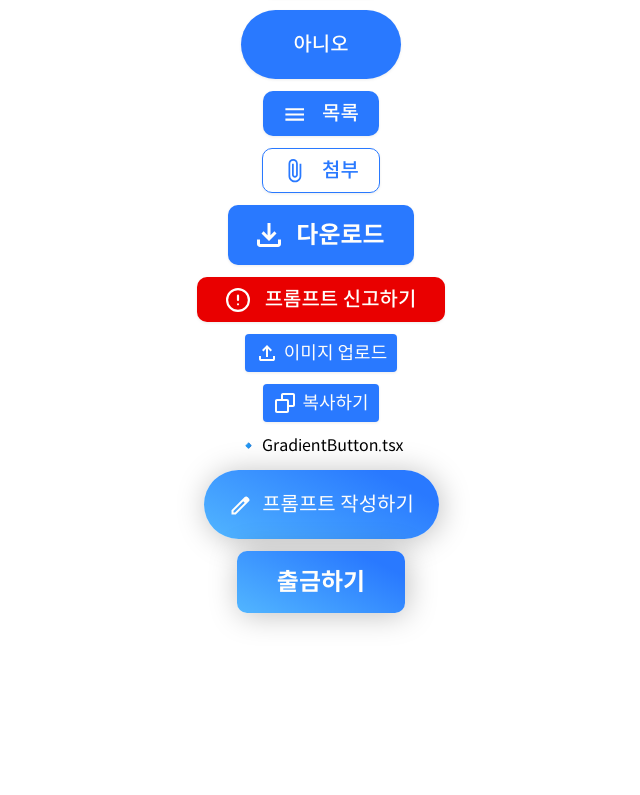
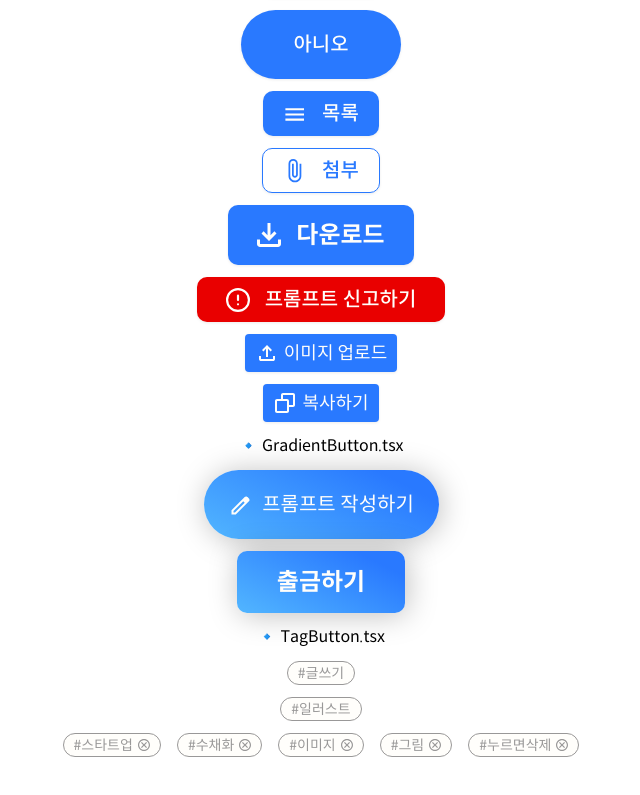
Before and after one commit to PromptPlace/PromtPlace-FE, a React (Vite) app: page /test in a window 1280 px wide. Shown: the part 788-1583 px from the top of the page, without its empty margins (319-959 px from the left). Before the commit the page ends 1441 px from the top, so only its background shows below. Built offline with nearby package versions, Linux system fonts and the light colour scheme.

Commit message:
✨ Feat: TagButton 구현 (#3)

```diff
--- /dev/null
+++ b/src/components/Button/TagButton.tsx
@@ -0,0 +1,37 @@
+import CancelIcon from '@assets/icon-cancel.svg';
+
+/**
+ * 태그가 달린 버튼에서 사용하는 버튼 컴포넌트입니다.
+ *
+ * @param {boolean} hasDelete -- 삭제 버튼 여부
+ * 지우는 버튼이 있는 경우에는 true로 넘기면 됩니다.
+ * @param {string} text -- 버튼 내용
+ * @param {function} onClick -- 버튼 클릭 시 실행될 함수
+ *
+ * @example
+ * <TagButton hasDelete={false} text="#글쓰기" onClick={() => {}} />
+ *
+ *
+ * @author 김진효
+ * **/
+
+interface TagButtonProps {
+  hasDelete: boolean;
+  text: string;
+  onClick: () => void;
+}
+
+const TagButton = ({ hasDelete, text, onClick }: TagButtonProps) => {
+  return (
+    <div className="py-[2px] px-[10px] flex justify-center items-center gap-[5px] rounded-[50px] border border-text-on-background bg-white text-sm font-normal leading-[18px] text-text-on-background">
+      {text}
+      {hasDelete && (
+        <div className="cursor-pointer w-[12px] h-[12px]">
+          <img src={CancelIcon} alt="닫기" onClick={onClick} className="w-full h-full" />
+        </div>
+      )}
+    </div>
+  );
+};
+
+export default TagButton;
--- a/src/pages/TestPage.tsx
+++ b/src/pages/TestPage.tsx
@@ -1,9 +1,17 @@
+import TagButton from '@/components/Button/TagButton';
 import GradientButton from '@components/Button/GradientButton';
 import IconButton from '@components/Button/IconButton';
 import ModelButton from '@components/Button/ModelButton';
 import PrimaryButton from '@components/Button/PrimaryButton';
+import { useState } from 'react';
 
 const TestPage = () => {
+  const [tags, setTags] = useState<string[]>(['#스타트업', '#수채화', '#이미지', '#그림', '#누르면삭제']);
+
+  const handleDelete = (text: string) => {
+    setTags(tags.filter((tag) => tag !== text));
+  };
+
   return (
     <div className="flex flex-col gap-3 items-center mb-10">
       <h3>🔹 PrimaryButton.tsx</h3>
@@ -45,6 +53,15 @@ const TestPage = () => {
       <h3>🔹 GradientButton.tsx</h3>
       <GradientButton buttonType="imgButton" text="프롬프트 작성하기" onClick={() => {}} />
       <GradientButton buttonType="textButton" text="출금하기" onClick={() => {}} />
+
+      <h3>🔹 TagButton.tsx</h3>
+      <TagButton hasDelete={false} text="#글쓰기" onClick={() => {}} />
+      <TagButton hasDelete={false} text="#일러스트" onClick={() => {}} />
+      <div className="flex gap-4">
+        {tags.map((tag, idx) => (
+          <TagButton key={idx} hasDelete={true} text={tag} onClick={() => handleDelete(tag)} />
+        ))}
+      </div>
     </div>
   );
 };
```
Also changed, not shown: src/assets/icon-cancel.svg (renamed from src/assets/icon-cancle.svg).
